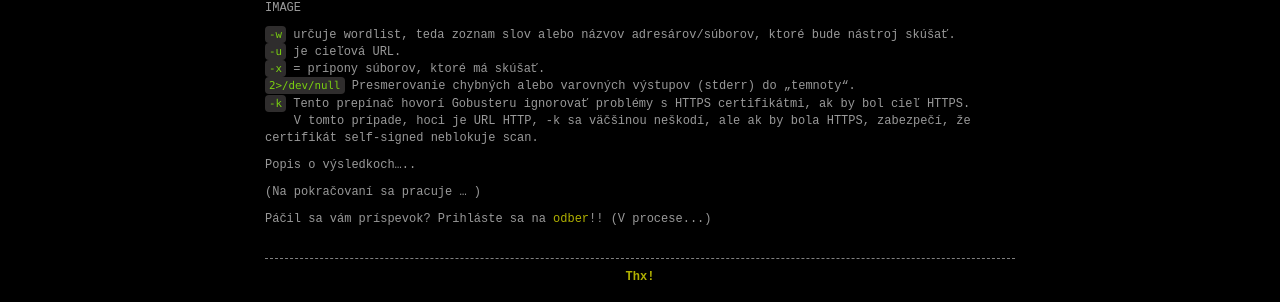
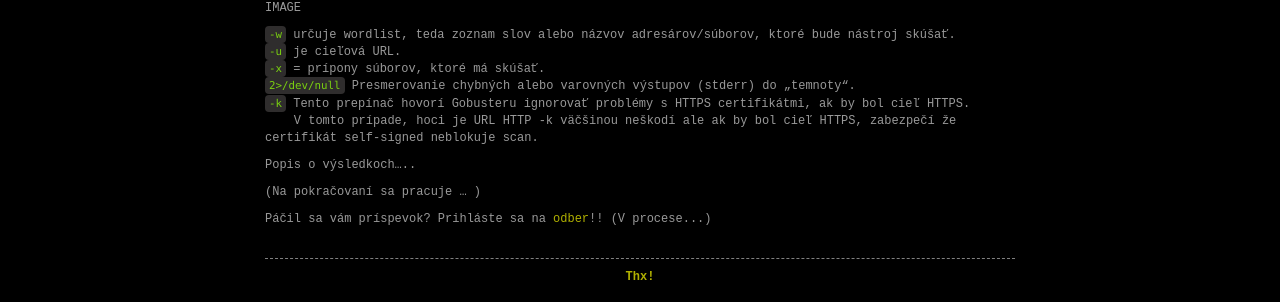
Before and after one commit to 0x00mg/0x00mg.github.io, a Jekyll site: the page built from _posts/2025/2025-09-02-HTB:-Mirai-botnet.md, in a window 1280 px wide. Shown: the part 1417-1719 px from the top of the page. Built offline with Jekyll 4.4.1, drawn with Linux system fonts in a browser that asks for light colours; comment, search, counter and statistics services are not loaded.

Commit message:
Update 2025-09-02-HTB:-Mirai-botnet.md

```diff
--- a/_posts/2025/2025-09-02-HTB:-Mirai-botnet.md
+++ b/_posts/2025/2025-09-02-HTB:-Mirai-botnet.md
@@ -78,7 +78,7 @@ IMAGE
 `-x` = prípony súborov, ktoré má skúšať.
 `2>/dev/null` Presmerovanie chybných alebo varovných výstupov (stderr) do „temnoty“.
 `-k` Tento prepínač hovorí Gobusteru ignorovať problémy s HTTPS certifikátmi, ak by bol cieľ HTTPS.
-&nbsp;&nbsp;&nbsp;&nbsp;V tomto prípade, hoci je URL HTTP, -k sa väčšinou neškodí, ale ak by bola HTTPS, zabezpečí, že certifikát self-signed neblokuje scan.
+&nbsp;&nbsp;&nbsp;&nbsp;V tomto prípade, hoci je URL HTTP -k väčšinou neškodí ale ak by bol cieľ HTTPS, zabezpečí že certifikát self-signed neblokuje scan.
 
 
 
```
